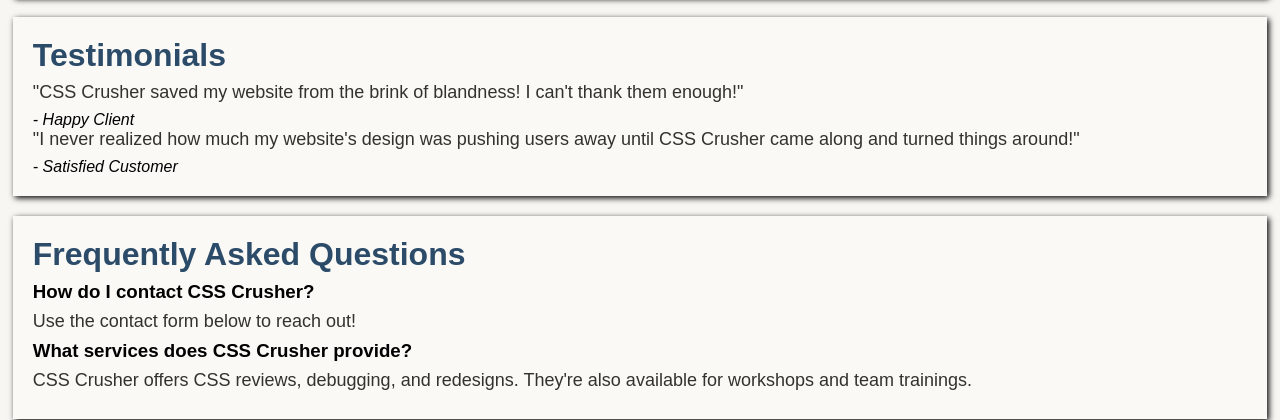
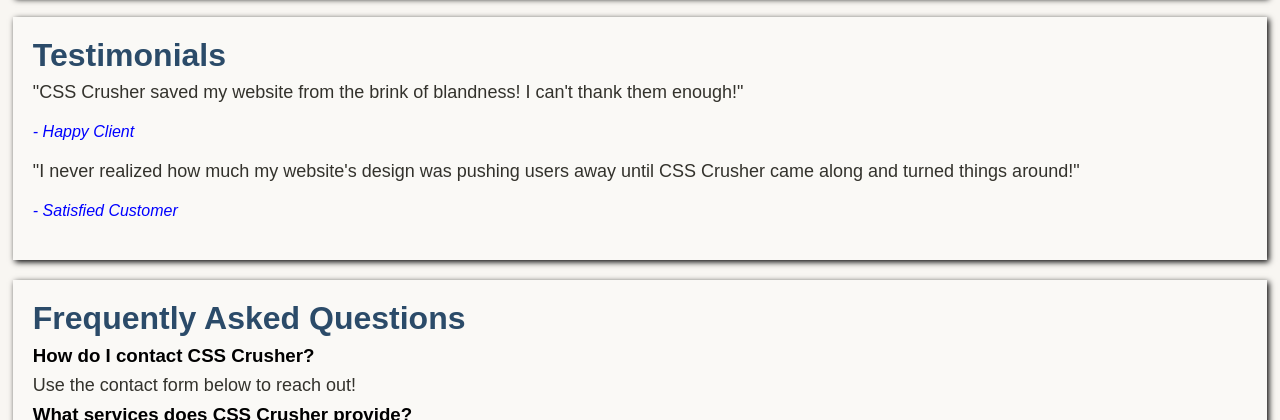
Before and after one commit to NetanelDorothea/csscrusher, a plain HTML site: page index.html in a window 1280 px wide. Shown: the part 786-1206 px from the top of the page. Drawn offline with Linux system fonts and the light colour scheme.

Commit message:
Update styles.css

```diff
--- a/css/styles.css
+++ b/css/styles.css
@@ -110,6 +110,12 @@ p {
     margin-bottom: 20px;
 }
 
+.cite-class{
+    color:blue;
+    display:block;
+    margin:20px 0;
+}
+
 /*
 #################################################
 #################################################
```
